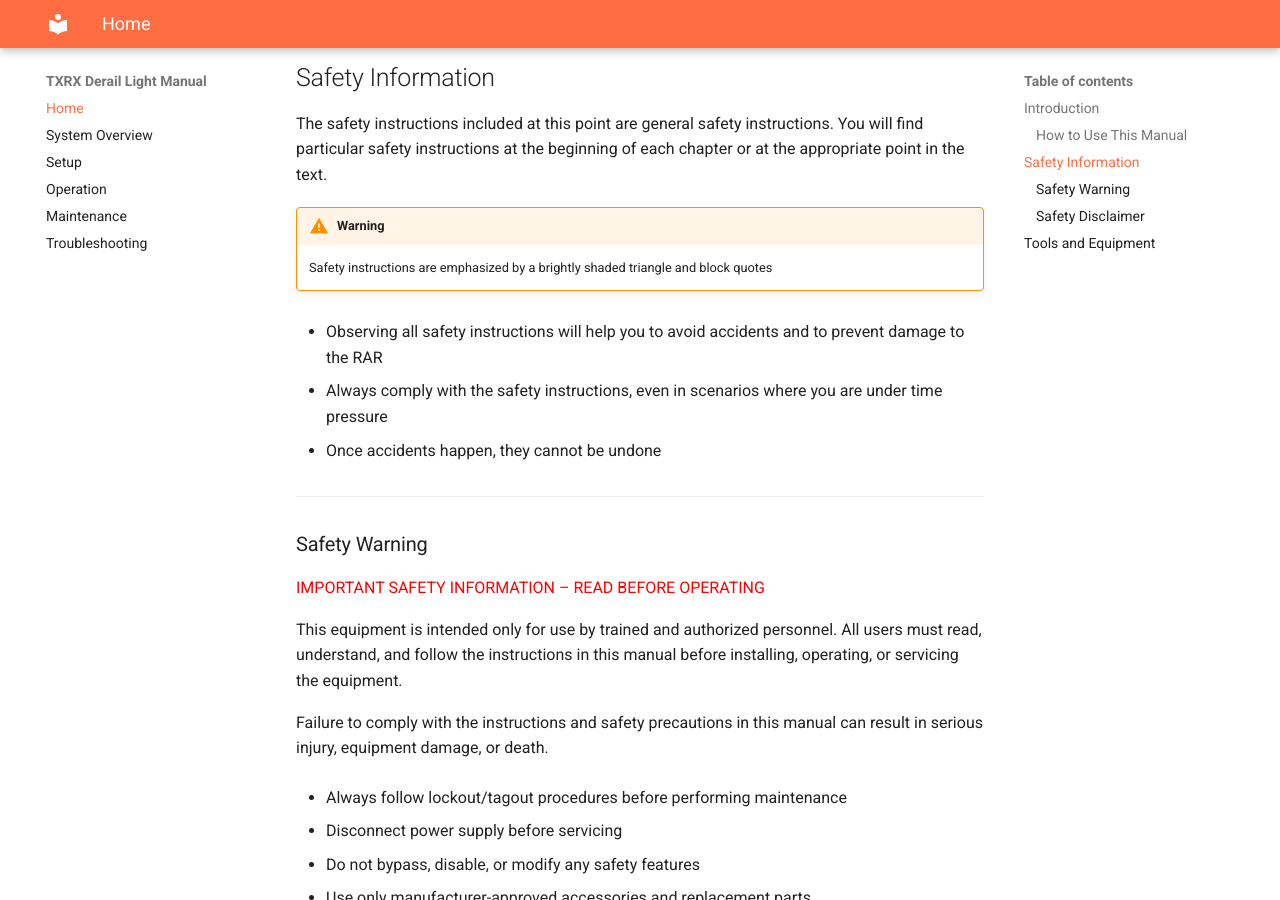
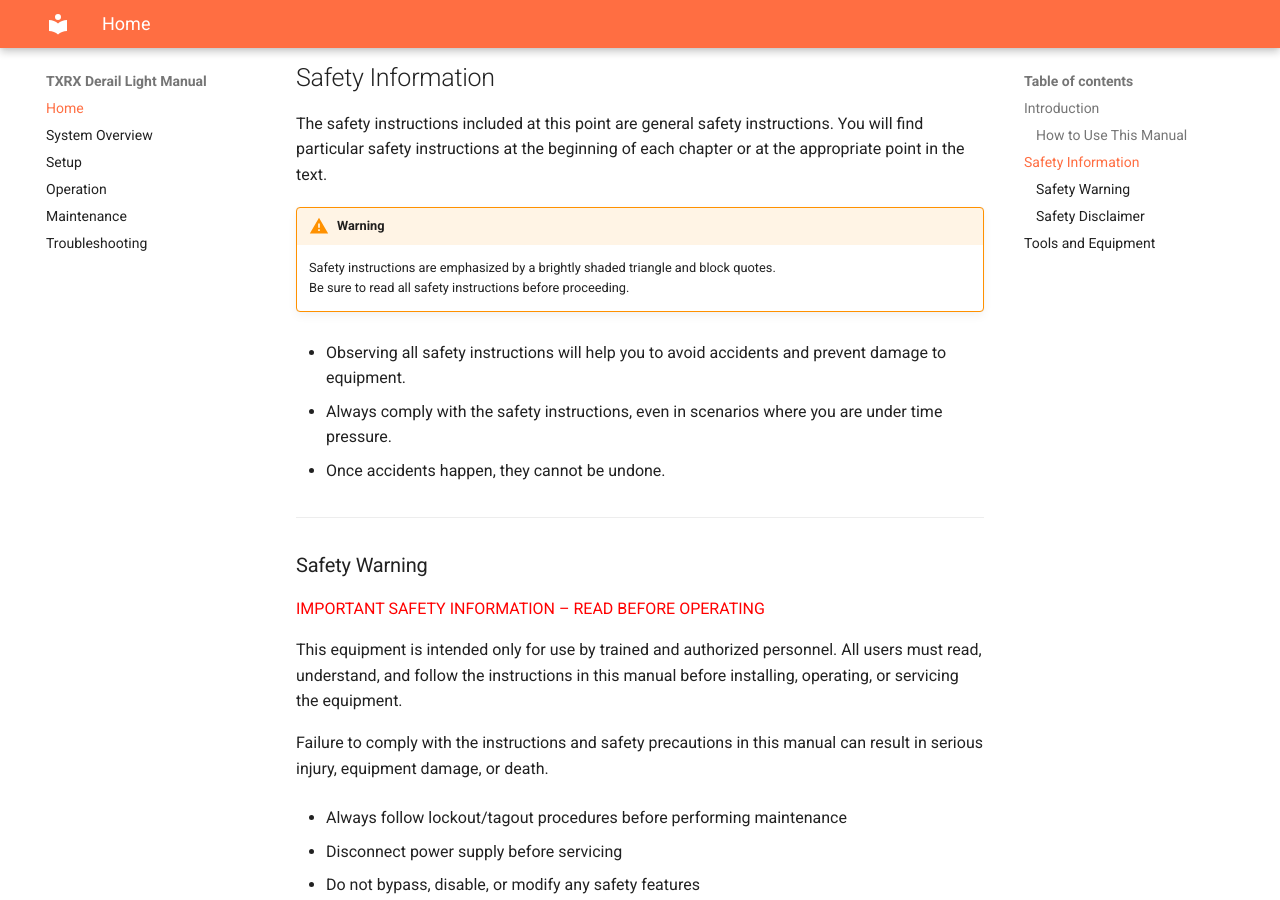
Before and after one commit to niell-ion/derail-docs, an MkDocs documentation site: the page built from docs/index.md, in a window 1280 px wide and 900 px high, scrolled down 934 px. Built offline with MkDocs 1.6.1 and Material for MkDocs 9.7.7, drawn with Linux system fonts in a browser that asks for light colours.

Commit message:
Update index.md

```diff
--- a/docs/index.md
+++ b/docs/index.md
@@ -38,13 +38,14 @@
 You will find particular safety instructions at the beginning of each chapter or at the appropriate point in the text.
 
 !!! warning
-    Safety instructions are emphasized by a brightly shaded triangle and block quotes
+    Safety instructions are emphasized by a brightly shaded triangle and block quotes.
+    Be sure to read all safety instructions before proceeding.
 
-* Observing all safety instructions will help you to avoid accidents and to prevent damage to the RAR
+* Observing all safety instructions will help you to avoid accidents and prevent damage to equipment.
 
-* Always comply with the safety instructions, even in scenarios where you are under time pressure
+* Always comply with the safety instructions, even in scenarios where you are under time pressure.
 
-* Once accidents happen, they cannot be undone
+* Once accidents happen, they cannot be undone.
 
 ---
 
@@ -66,8 +67,6 @@
 
 ---
 
-
-
 ### Safety Disclaimer
 
 !!! warning "Equip Proper PPE"
@@ -87,6 +86,8 @@
 If there is any uncertainty regarding safe operation, contact the manufacturer or a qualified supervisor before proceeding.
 
 ---
+
+
 
 ## Tools and Equipment
 
```
